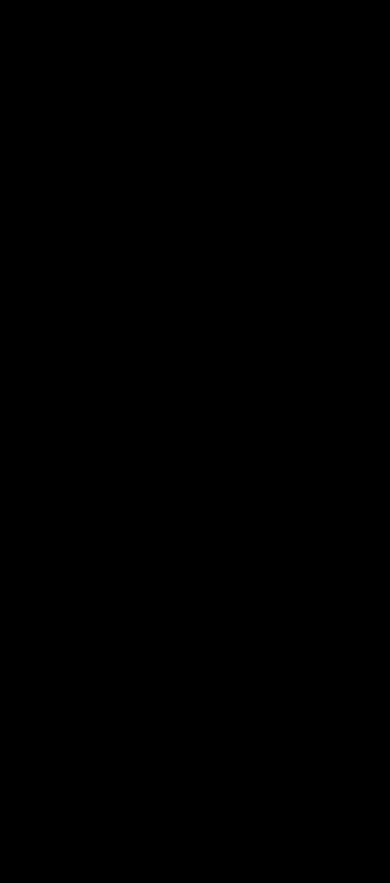
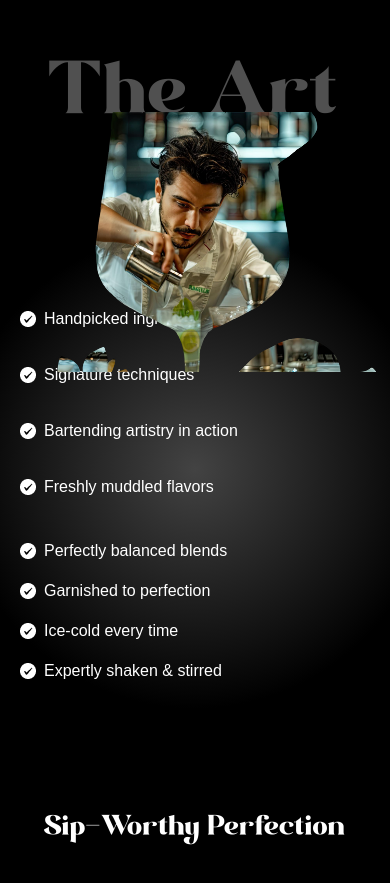
Before and after one commit to StarkShelby/Mojito-site-gsap-, a React (Vite) app: page / in a window 390 px wide. Shown: the part 4245-5128 px from the top of the page. Before the commit the page ends 4196 px from the top, so only its background shows below. Built offline with nearby package versions, Linux system fonts and the light colour scheme; a web font is replaced by a local one.

Commit message:
implemented masking to art section

```diff
--- a/constants/index.js
+++ b/constants/index.js
@@ -8,7 +8,7 @@
     title: "About Us",
   },
   {
-    id: "work",
+    id: "art",
     title: "The Art",
   },
   {
--- a/src/App.jsx
+++ b/src/App.jsx
@@ -5,6 +5,7 @@
 import Hero from './components/Hero'
 import Cocktails from './components/Cocktails'
 import About from './components/About'
+import Art from './components/Art'
 
 gsap.registerPlugin(ScrollTrigger, SplitText)
 
@@ -15,6 +16,7 @@
       <Hero />
       <Cocktails />
       <About />
+      <Art />
     </main>
   )
 }
--- /dev/null
+++ b/src/components/Art.jsx
@@ -0,0 +1,70 @@
+import gsap from 'gsap'
+import React from 'react'
+import { featureLists, goodLists } from '../../constants'
+import { useGSAP } from '@gsap/react'
+import { useMediaQuery } from 'react-responsive'
+
+
+const Art = () => {
+    const isMobile = useMediaQuery({ maxWidth: 767 })
+    useGSAP(() => {
+        const start = isMobile ? 'top 20%' : 'top top'
+        const maskTimeline = gsap.timeline({
+            scrollTrigger: {
+                trigger: '#art',
+                start,
+                end: 'bottom center',
+                scrub: 1.5,
+                pin: true
+
+            }
+        })
+        maskTimeline
+            .to('.will-fade', {
+                opacity: 0, stagger: 0.2, ease: 'power1.inOut'
+            })
+            .to('.masked-img', { scale: 1.3, ease: 'power1.inOut', maskSize: '400%', maskPosition: 'center' })
+            .to('#masked-content', { opacity: 1, duration: 1, ease: 'power1.inOut' })
+    })
+    return (
+        <div id='art'>
+            <div className='container md:pt-10 mx-auto h-full'>
+                <h2 className='will-fade'>The Art</h2>
+                <div className='content'>
+                    <ul className='space-y-8 md:py-20 will-fade'>
+                        {goodLists.map((features, index) => (
+                            <li key={index} className='flex items-center gap-2'>
+                                <img src="/public/images/check.png" alt="check.png" />
+                                <p>{features}</p>
+                            </li>
+                        ))}
+                    </ul>
+                    <div className='cocktail-img'>
+                        <img
+                            src="/public/images/under-img.jpg"
+                            alt="cocktail"
+                            className='abs-center masked-img size-full object-contain' />
+                    </div>
+                    <ul className='space-y-4 will-fade'>
+                        {featureLists.map((features, index) => (
+                            <li key={index} className='flex justify-start items-center gap-2'>
+                                <img src="/public/images/check.png" alt="check.png" />
+                                <p className='md:w-fit w-60'>{features}</p>
+                            </li>
+                        ))}
+                    </ul>
+                </div>
+                <div className='masked-container'>
+                    <h2 className='will-fade'>Sip-Worthy Perfection</h2>
+                    <div id="masked-content">
+                        <h3 className='md:text-4xl text-3xl'>Made with Craft,Poured with Cocktails </h3>
+                        <p>Not just a drink, It's a carefully crafted moment just for you.</p>
+                    </div>
+                </div>
+
+            </div>
+        </div>
+    )
+}
+
+export default Art
--- a/src/index.css
+++ b/src/index.css
@@ -52,10 +52,15 @@
 }
 
 @utility masked-img {
-  mask-image: url("/images/mask-img.png");
+  -webkit-mask-image: url("/public/images/mask-img.png"); /* ✅ vendor prefix */
+  -webkit-mask-repeat: no-repeat;
+  -webkit-mask-position: center;
+  -webkit-mask-size: "50%";
+
+  mask-image: url("/public/images/mask-img.png");
   mask-repeat: no-repeat;
   mask-position: center;
-  mask-size: 50%;
+  mask-size: "50%";
 }
 
 @layer components {
```
